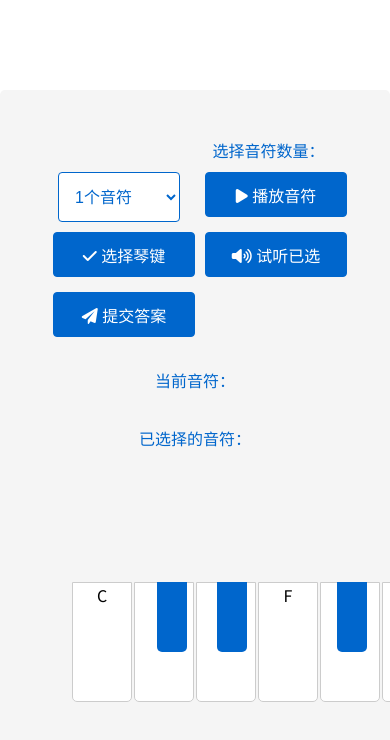
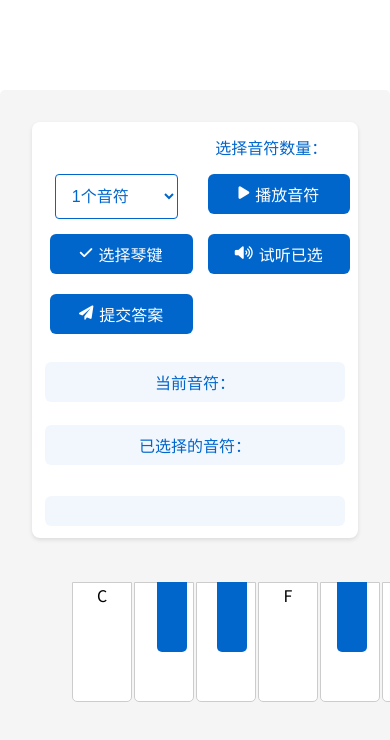
Before and after one commit to Arielllokay/Piano-note-recognition-game, a plain HTML site: page index.html in a window 390 px wide. Shown: the top 740 px of the page. Drawn offline with Linux system fonts and the light colour scheme.

Commit message:
Add files via upload

```diff
--- a/style.css
+++ b/style.css
@@ -8,45 +8,61 @@
     .container {
         padding: 1rem;
         width: 100%;
+        max-width: 100%;
+        margin: 0;
     }
 
     .game-controls {
         display: grid;
         grid-template-columns: repeat(2, 1fr);
-        gap: 10px;
-        margin-bottom: 1rem;
+        gap: 15px;
+        margin-bottom: 1.5rem;
         width: 100%;
+        padding: 0;
     }
 
     button {
         width: 100%;
         margin: 0;
-        padding: 12px 8px;
-        font-size: 1rem;
-        height: 45px;
+        padding: 10px;
+        font-size: 0.9rem;
+        height: 40px;
+        display: flex;
+        align-items: center;
+        justify-content: center;
+    }
+
+    .selected-notes,
+    .locked-notes,
+    .result {
+        font-size: 0.9rem;
+        padding: 6px;
+        margin-top: 0.8rem;
     }
 
     .piano {
-        padding: 10px;
-        margin-top: 20px;
+        padding: 10px 5px;
+        margin-top: 15px;
     }
 
     .white {
-        width: 55px;
+        width: 40px;
+        height: 100px;
         margin-right: 1px;
     }
 
     .black {
-        width: 44px;
-        left: 40px;
+        width: 26px;
+        height: 60px;
+        left: 27px;
     }
 
-    /* 移动端黑键位置计算 */
-    .black:nth-child(8) { left: calc(55px + 40px); }
-    .black:nth-child(9) { left: calc(110px + 40px); }
-    .black:nth-child(10) { left: calc(220px + 40px); }
-    .black:nth-child(11) { left: calc(275px + 40px); }
-    .black:nth-child(12) { left: calc(330px + 40px); }
+    /* 修正黑键位置，确保位于白键之间 */
+    .black:nth-child(8) { left: calc(40px - 13px); }
+    .black:nth-child(9) { left: calc(80px - 13px); }
+    .black:nth-child(10) { left: calc(160px - 13px); }
+    .black:nth-child(11) { left: calc(200px - 13px); }
+    .black:nth-child(12) { left: calc(240px - 13px); }
 }
 
 body {
@@ -66,8 +82,11 @@ body {
 }
 
 .game-controls {
-    margin-bottom: 2rem;
-    padding: 1rem;
+    margin-bottom: 1.5rem;
+    padding: 0.8rem;
+    background-color: #fff;
+    border-radius: 8px;
+    box-shadow: 0 2px 4px rgba(0, 0, 0, 0.1);
 }
 
 #noteCountSelector {
@@ -91,12 +110,21 @@ button {
     padding: 8px 16px;
     margin: 0 5px 5px;
     font-size: 1rem;
-    border: 1px solid #0066cc;
-    border-radius: 4px;
+    border: none;
+    border-radius: 6px;
     cursor: pointer;
     background-color: #0066cc;
     color: white;
     min-width: 100px;
+    transition: background-color 0.2s;
+    display: flex;
+    align-items: center;
+    justify-content: center;
+    gap: 6px;
+}
+
+button i {
+    font-size: 0.9em;
 }
 
 button:disabled {
@@ -116,6 +144,8 @@ button:disabled {
     min-height: 24px;
     padding: 8px;
     text-align: center;
+    background-color: rgba(0, 102, 204, 0.05);
+    border-radius: 6px;
 }
 
 .result {
```
